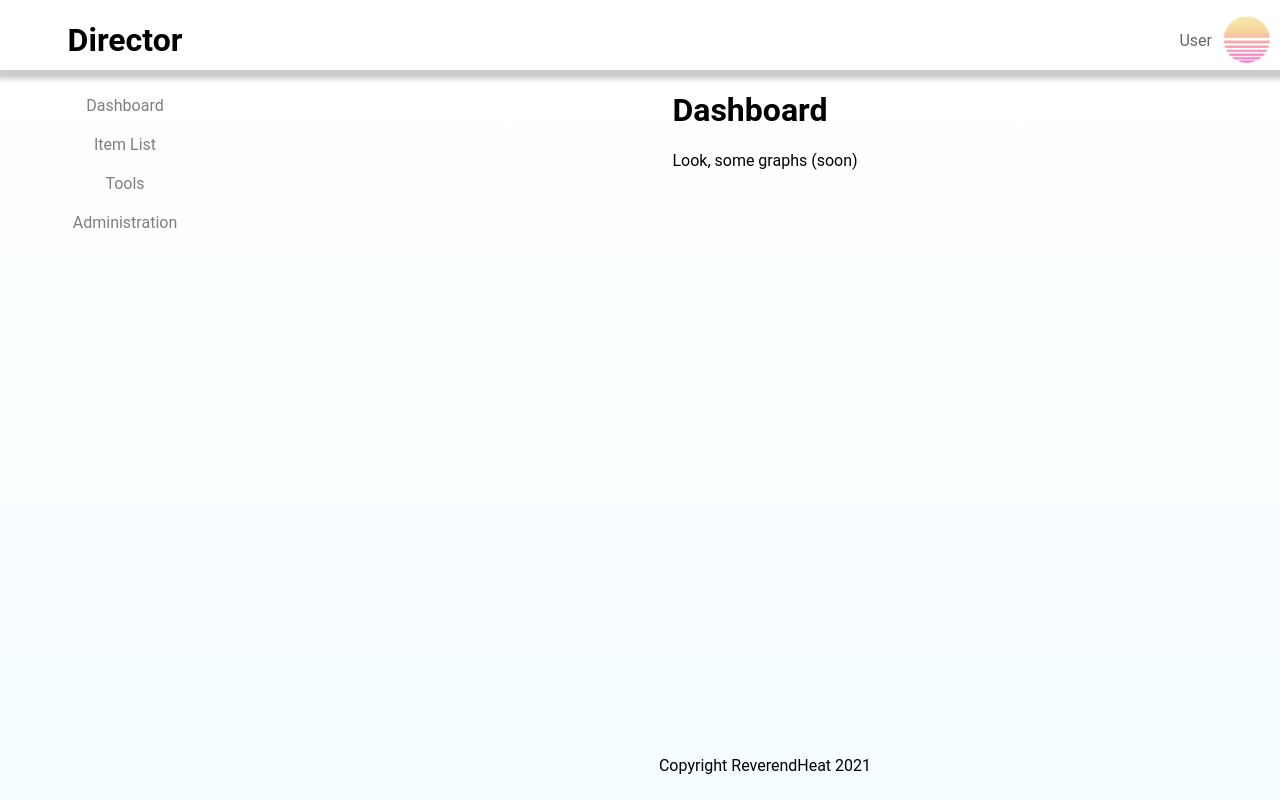
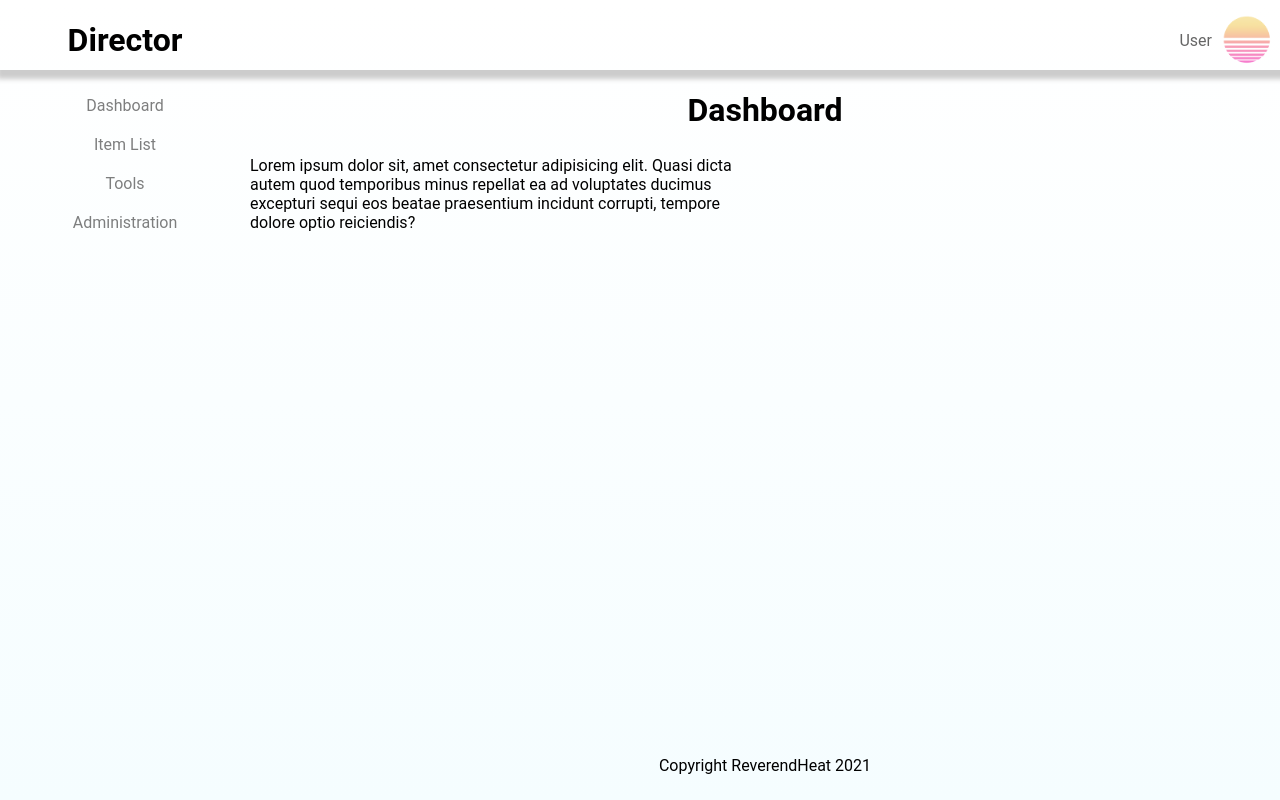
Before and after one commit to Reverendheat/react-dashboard, a React (Create React App) app: page / in a window 1280 px wide. Built offline with nearby package versions, Linux system fonts and the light colour scheme; the HTML template or start-up script is replaced by a standard one.

Commit message:
Updates lorem ipsum

```diff
--- a/src/App.css
+++ b/src/App.css
@@ -32,7 +32,7 @@
   align-self: center;
   cursor: pointer;
   transition: opacity 0.4s;
-  opacity: 60%;
+  opacity: 0.6;
 }
 
 .user-settings-container > p {
@@ -40,7 +40,7 @@
 }
 
 .user-settings-container:hover {
-  opacity: 100%;
+  opacity: 1;
 }
 
 .user-icon {
@@ -67,27 +67,37 @@
   padding: 10px;
   transition: opacity 0.4s;
   cursor: pointer;
-  opacity: 50%;
+  opacity: 0.5;
   user-select: none;
 }
 .nav-item:hover {
-  opacity: 100%;
+  opacity: 1;
 }
 
 .main-container {
+  margin: 0%;
   display: grid;
-  flex: 1;
   grid-template-columns: 1fr 1fr;
+  grid-template-rows: 70px 1fr;
 }
 
 .item-full {
-  grid-column: 1/-1;
+  margin: 0;
+  grid-column: span 2;
   justify-self: center;
 }
 
 .item-half {
-  justify-self: flex-start;
+  margin: 0%;
   grid-column-end: span 1;
+  justify-self: center;
+}
+
+.item-half > p {
+  margin: 0%;
+  grid-column-end: span 1;
+  justify-self: center;
+  margin: 100px;
 }
 
 .footer-container {
--- a/src/components/Dashboard.tsx
+++ b/src/components/Dashboard.tsx
@@ -2,13 +2,13 @@ import React from 'react'
 
 export const Dashboard = () => {
   return (
-    <div>
-      <h1>Dashboard</h1>
+    <>
+    <div className="item-full">
+      <h1 style={{textAlign:"center"}}>Dashboard</h1>
+    </div>
       <div className=".item-half">
-        <div>
-          <p>Look, some graphs (soon)</p>
-        </div>
+          <p>Lorem ipsum dolor sit, amet consectetur adipisicing elit. Quasi dicta autem quod temporibus minus repellat ea ad voluptates ducimus excepturi sequi eos beatae praesentium incidunt corrupti, tempore dolore optio reiciendis?</p>
       </div>
-    </div>
+    </>
   )
 }
--- a/src/components/Main.tsx
+++ b/src/components/Main.tsx
@@ -4,9 +4,7 @@ import { Dashboard } from './Dashboard';
 export const Main = () => {
   return (
     <main className='main-container'>
-      <div className='item-full'>
         <Dashboard />
-      </div>
     </main>
   )
 }
```
Also changed, not shown: public/logo192.png (added), public/logo512.png (added).
